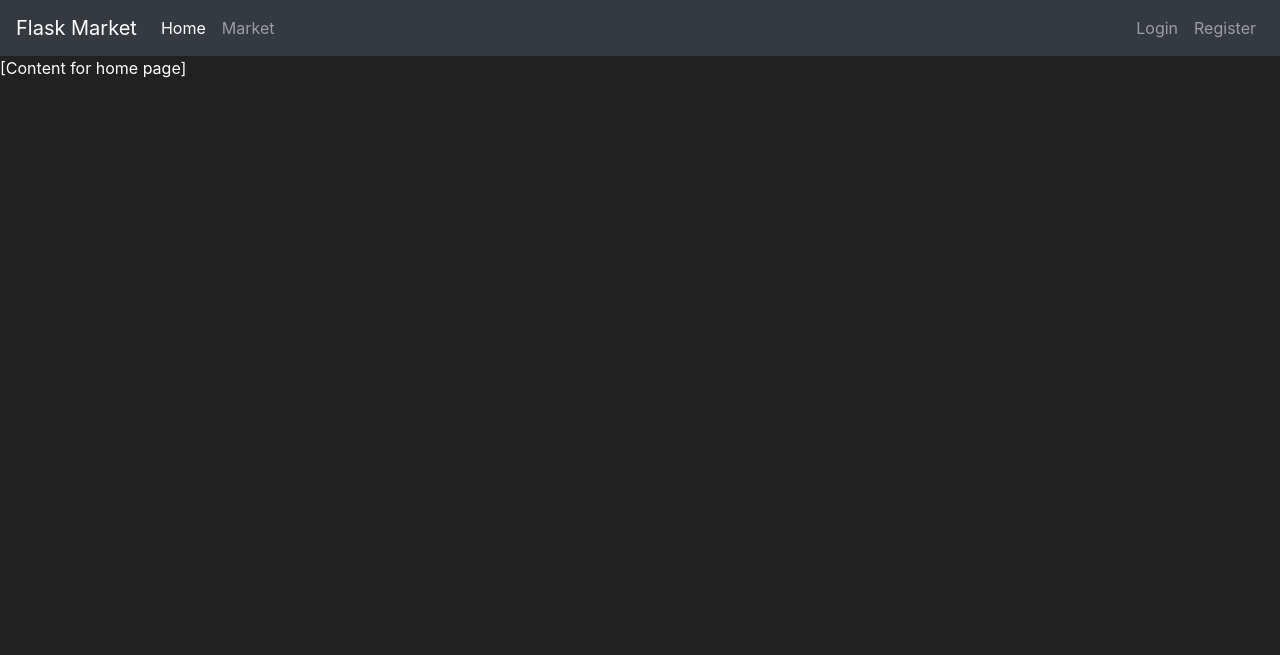
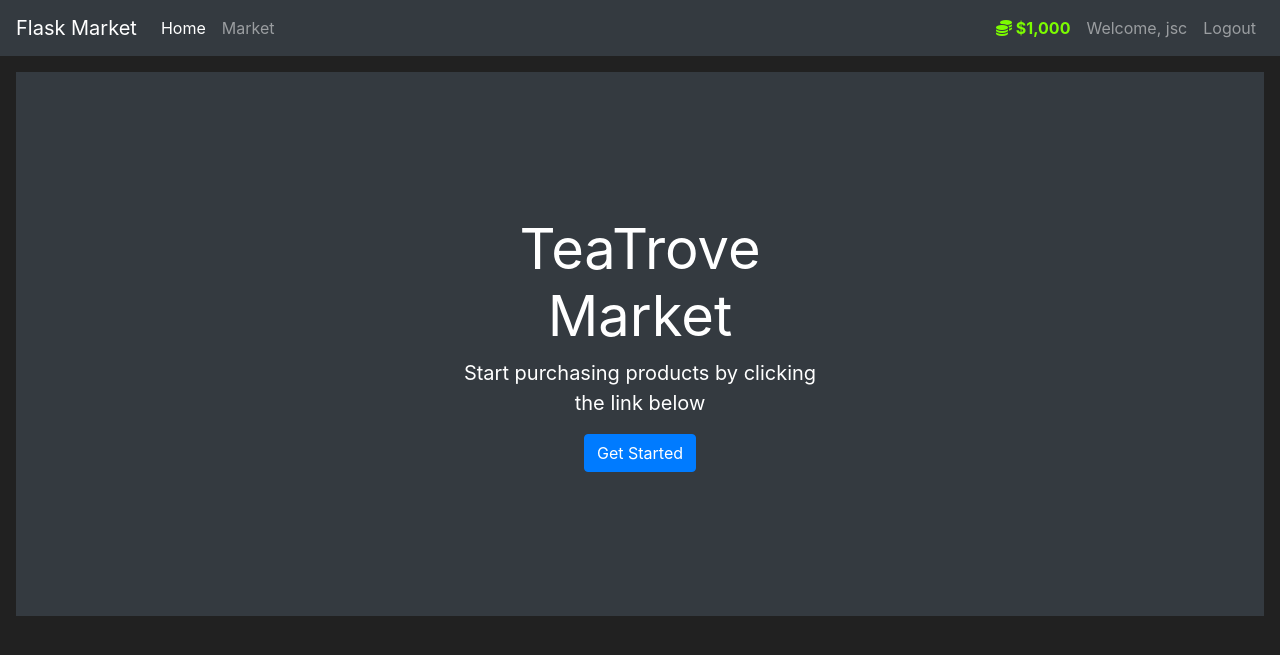
Before and after one commit to James-h95/login-website, a Flask app: page /home in a window 1280 px wide. Shown: the top 655 px of the page. Run offline with Flask 3, Linux system fonts and the light colour scheme; a user stored in the database is signed in; some libraries are stand-ins or nearby versions.

Commit message:
Login now required when clicking on get started button on home before taking user to market page. Added logout feature with respective flash message. When user logged in, will only see logout as option. Cant see register or login anymore. Added user balance in market page, and used function to ensure balance will have commas (1,000 ,  10,000 etc), with money icon.

```diff
--- a/market/__init__.py
+++ b/market/__init__.py
@@ -11,4 +11,7 @@ app.config['SECRET_KEY'] = 'c907f561cdcc92023d1ea3ef'
 db = SQLAlchemy(app)
 bcrypt = Bcrypt(app)
 login_manager = LoginManager(app)
+# specifies to the login manager where login page is located, to use login_required
+login_manager.login_view = "login_page"
+login_manager.login_message_category = "info"
 from market import routes
--- a/market/models.py
+++ b/market/models.py
@@ -15,6 +15,13 @@ class User(db.Model, UserMixin):
     password_hash = db.Column(db.String(length=60),nullable=False)
     balance = db.Column(db.Integer(), nullable=False, default = 1000)
     items = db.relationship('Item', backref='owned_user', lazy=True) #Allows us to see the owner of specific item
+
+    @property
+    def prettier_balance(self):
+        if len(str(self.balance)) >= 4:
+            return f'${str(self.balance)[:-3]},{str(self.balance)[-3:]}'
+        else:
+            return f"${self.budget}"
 
     @property
     def password(self):
--- a/market/routes.py
+++ b/market/routes.py
@@ -3,7 +3,7 @@ from flask import render_template, redirect, url_for, flash
 from market.models import Item, User
 from market.forms import RegisterForm, LoginForm
 from market import db
-from flask_login import login_user
+from flask_login import login_user, logout_user, login_required
 
 @app.route('/')
 @app.route('/home')
@@ -11,6 +11,7 @@ def home_page():
     return render_template('home.html')
 
 @app.route('/market')
+@login_required # Redirects user to login page first
 def market_page():
     items = Item.query.all()
     return render_template('market.html',items=items)
@@ -26,7 +27,11 @@ def register_page():
 
         db.session.add(user_to_create)
         db.session.commit()
+
+
+
         return redirect(url_for('market_page'))
+
     if form.errors != {}: #if there are errors from validations
         for err_msg in form.errors.values():
             flash(f'There was an error with creating a user: {err_msg}', category='danger')
@@ -46,3 +51,9 @@ def login_page():
 
 
     return render_template('login.html', form=form)
+
+@app.route('/logout')
+def logout():
+    logout_user()
+    flash('You have been logged out!',category='info')
+    return redirect(url_for("home_page"))
--- a/market/templates/base.html
+++ b/market/templates/base.html
@@ -6,6 +6,8 @@
       <meta name="viewport" content="width=device-width, initial-scale=1, shrink-to-fit=no">
       <!-- Bootstrap CSS -->
       <link rel="stylesheet" href="https://cdn.jsdelivr.net/npm/bootstrap@4.5.3/dist/css/bootstrap.min.css" integrity="sha384-TX8t27EcRE3e/ihU7zmQxVncDAy5uIKz4rEkgIXeMed4M0jlfIDPvg6uqKI2xXr2" crossorigin="anonymous">
+      <link rel="stylesheet" href="https://use.fontawesome.com/releases/v5.15.4/css/all.css">
+
       <title>
         {% block title %}
 
@@ -29,6 +31,22 @@
                 <a class="nav-link" href="{{url_for('market_page')}}">Market</a>
             </li>
         </ul>
+        {% if current_user.is_authenticated %} <!-- current_user variable from flask_login package, is_authenticated from mixins-->
+            <ul class="navbar-nav">
+                <li class="nav-item">
+                    <a class="nav-link" style="color:lawngreen; font-weight: bold">
+                        <i class="fas fa-coins"></i>
+                        {{ current_user.prettier_balance }}
+                    </a>
+                </li>
+                <li class="nav-item">
+                    <a class="nav-link">Welcome, {{ current_user.username }}</a>
+                </li>
+                <li class="nav-item">
+                    <a class="nav-link" href="{{url_for('logout')}}">Logout</a>
+                </li>
+            </ul>
+        {% else %}
             <ul class="navbar-nav">
                 <li class="nav-item">
                     <a class="nav-link" href="{{url_for('login_page')}}">Login</a>
@@ -37,6 +55,8 @@
                     <a class="nav-link" href="{{url_for('register_page')}}">Register</a>
                 </li>
             </ul>
+        {% endif %}
+
         </div>
     </nav>
         {% with messages = get_flashed_messages(with_categories=true) %}
--- a/market/templates/home.html
+++ b/market/templates/home.html
@@ -1,8 +1,16 @@
-{% extends 'base.html'  %}
+{% extends 'base.html' %}
 {% block title %}
-  Home page
+    Welcome to TeaTrove Market
 {% endblock %}
+{% block content %}
 
-{% block content %}
-  [Content for home page]
+    <div class="position-relative overflow-hidden p-3 p-md-5 m-md-3 text-center bg-dark" style="color:white">
+        <div class="col-md-5 p-lg-5 mx-auto my-5">
+            <h1 class="display-4 font-weight-normal">TeaTrove Market</h1>
+            <p class="lead font-weight-normal">Start purchasing products by clicking the link below</p>
+            <a class="btn btn-primary" href="{{ url_for('market_page') }}">Get Started</a>
+        </div>
+        <div class="product-device box-shadow d-none d-md-block"></div>
+        <div class="product-device product-device-2 box-shadow d-none d-md-block"></div>
+    </div>
 {% endblock %}
```
Lines whose indentation alone changed are shown as unchanged.
